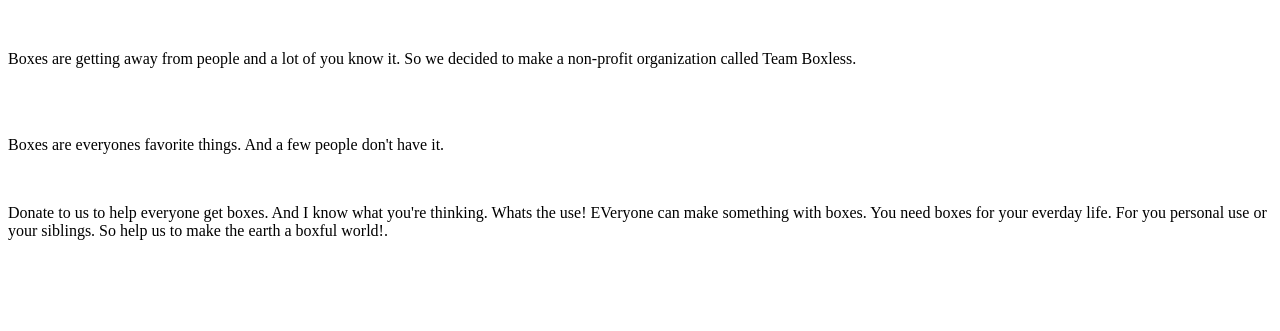
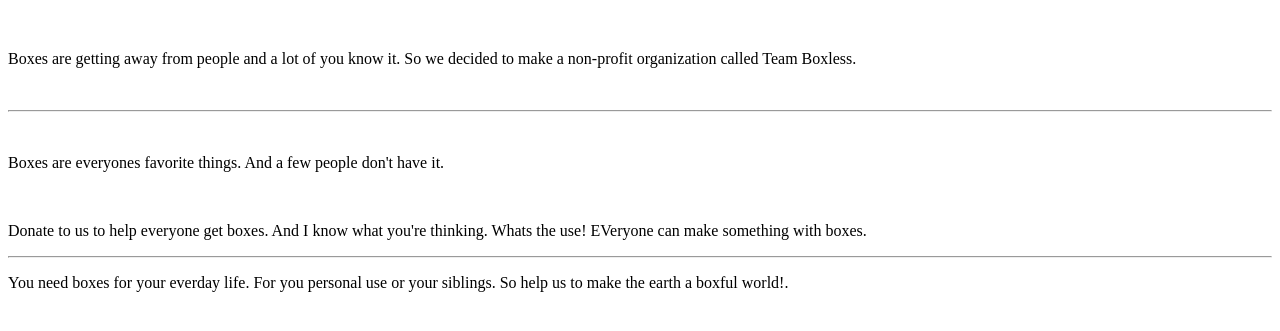
Before and after one commit to wowzas123/teamboxless.github.io, a plain HTML site: page index.html in a window 1280 px wide. Shown: the part 105-436 px from the top of the page. Drawn offline with Linux system fonts and the light colour scheme.

Commit message:
Update index.html

```diff
--- a/index.html
+++ b/index.html
@@ -8,9 +8,11 @@
     <h1>Team Boxless</h1>
     <h3>Donate to save the boxes</h3>
     <br><p>Boxes are getting away from people and a lot of you know it. So we decided to make a non-profit organization called Team Boxless.</p></br>
+  <hr></hr>
     <br><p>Boxes are everyones favorite things. And a few people don't have it.</p></br>
     <p>Donate to us to help everyone get boxes. And I know what you're thinking. Whats the use! EVeryone can make something with boxes.
-You need boxes for your everday life. For you personal use or your siblings. So help us to make the earth a boxful world!.</p>
+      <hr></hr>
+<p>You need boxes for your everday life. For you personal use or your siblings. So help us to make the earth a boxful world!.</p>
   </body>
   <!-- Donate to help the boxes -->
 </html>
```
